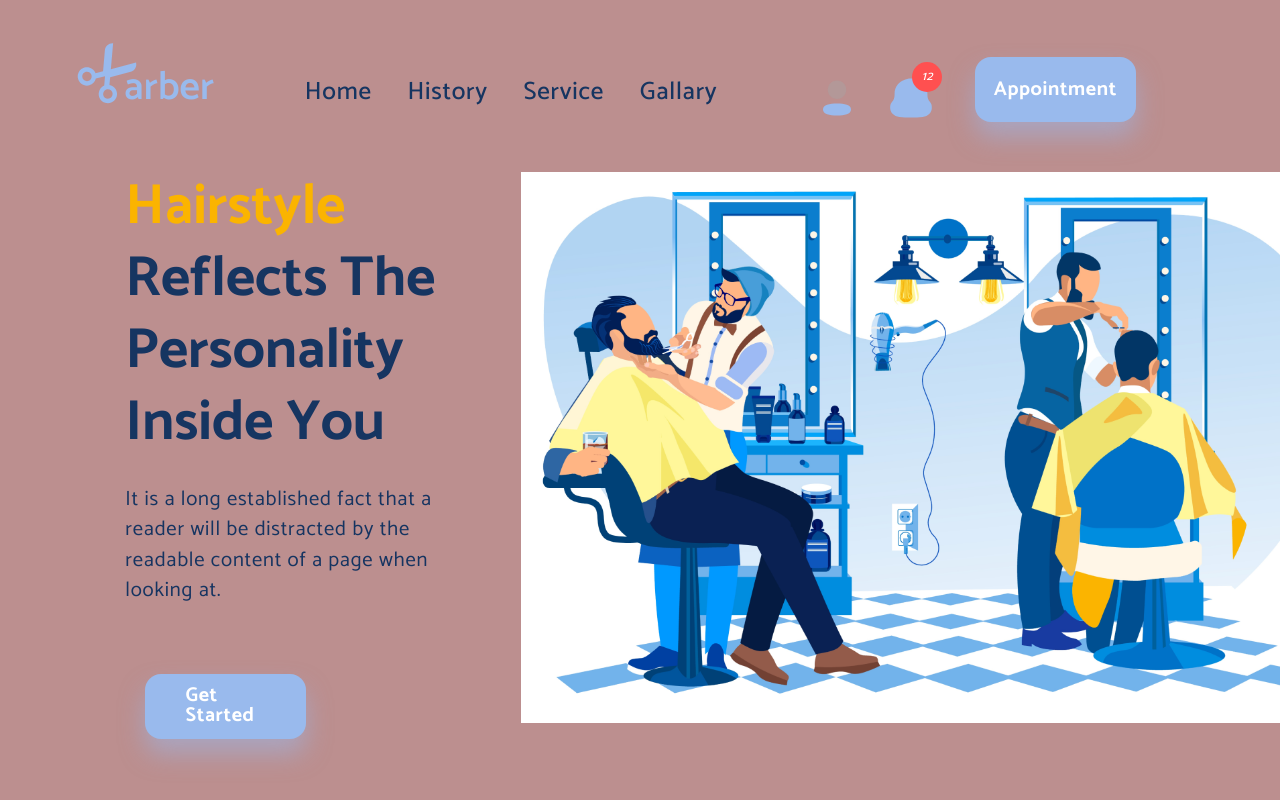
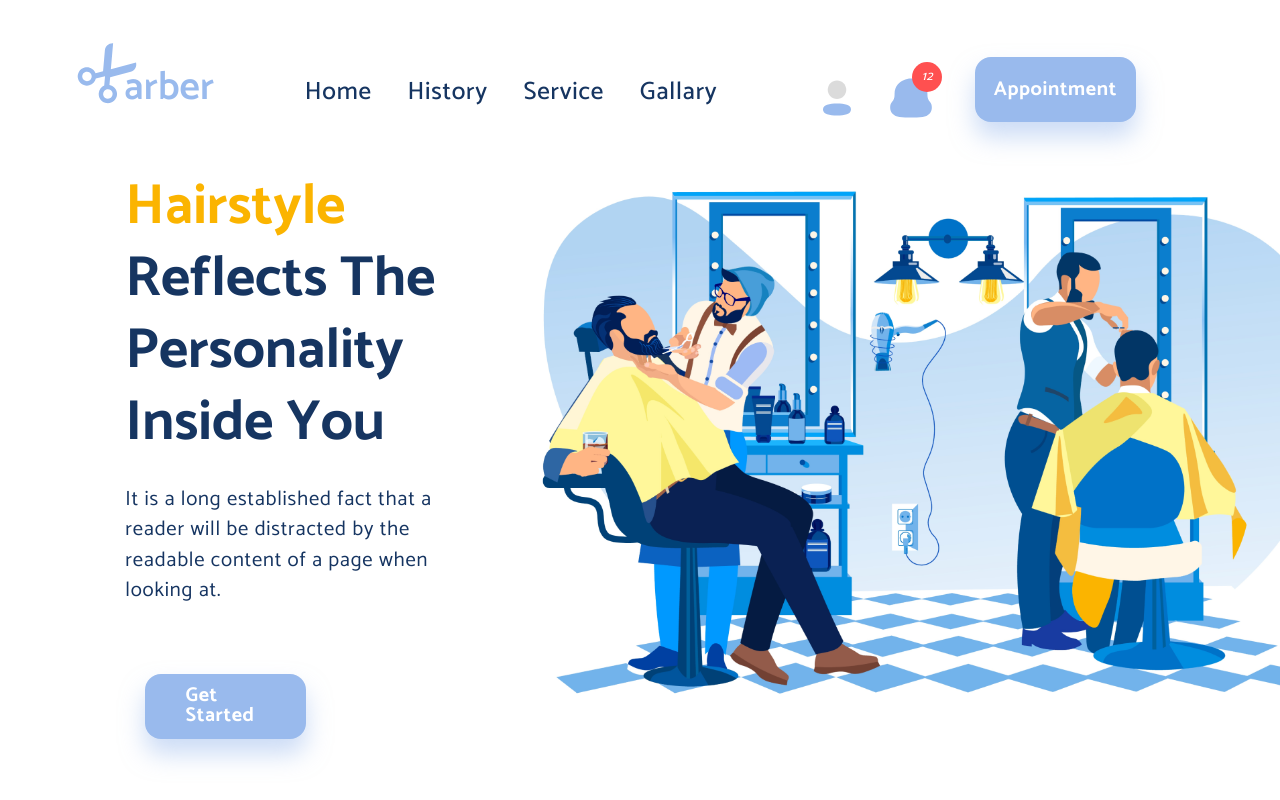
Before and after one commit to AxI0mAn/barbershop1, a website built with webpack: page src/main.html in a window 1280 px wide. Shown: the top 800 px of the page. Built offline with nearby package versions, Linux system fonts and the light colour scheme; files whose address does not match are found by name.

Commit message:
white background

```diff
--- a/src/index.scss
+++ b/src/index.scss
@@ -5,7 +5,7 @@
 }
 
 body {
-  background-color: rosybrown;
+  background-color: $white;
   color: $T_color;
   font-family: 'Catamaran_Regular', Arial, Helvetica, sans-serif;
 
```
